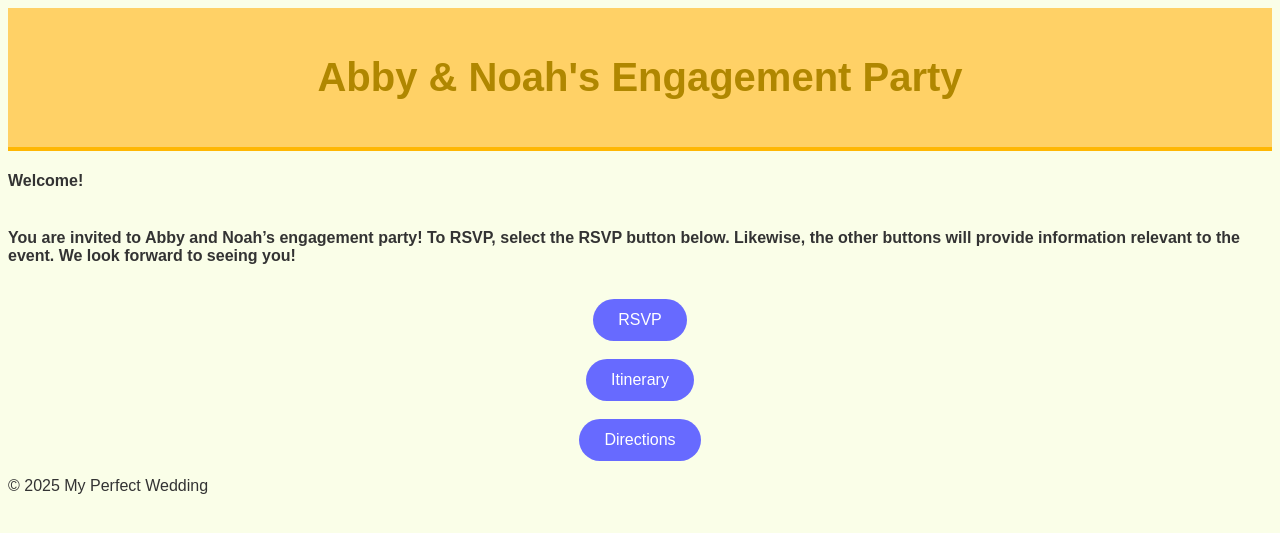
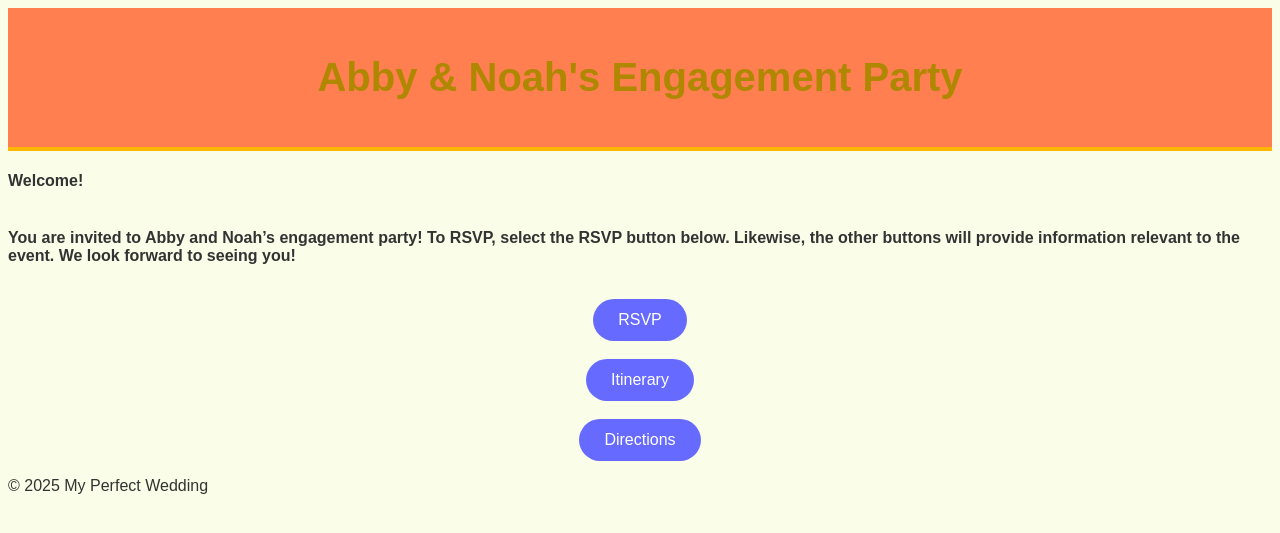
Before and after one commit to GitHerDone17/MyPerfectWedding, a Jekyll site: the page built from index.md, in a window 1280 px wide. Shown: the top 533 px of the page. Built offline with Jekyll 4.4.1, drawn with Linux system fonts in a browser that asks for light colours; our own code applies the rules of GitHub Pages for plain Markdown files.

Commit message:
Update custom.css

```diff
--- a/assets/css/custom.css
+++ b/assets/css/custom.css
@@ -7,7 +7,7 @@ body {
 
 /* Header Styling */
 header {
-  background-color: #FFD166; /* Warm summer yellow */
+  background-color: #FF7F50; /* Warm summer yellow */
   color: #3A3A3A; /* Darker grey for contrast */
   padding: 20px;
   text-align: center;
@@ -17,6 +17,7 @@ header {
 /* Main Title */
 h1 {
   color: #B08700; /* Deep golden yellow-orange */
+  font: Pacifico;
   font-size: 2.5rem; /* Make it bold and welcoming */
 }
 
```
